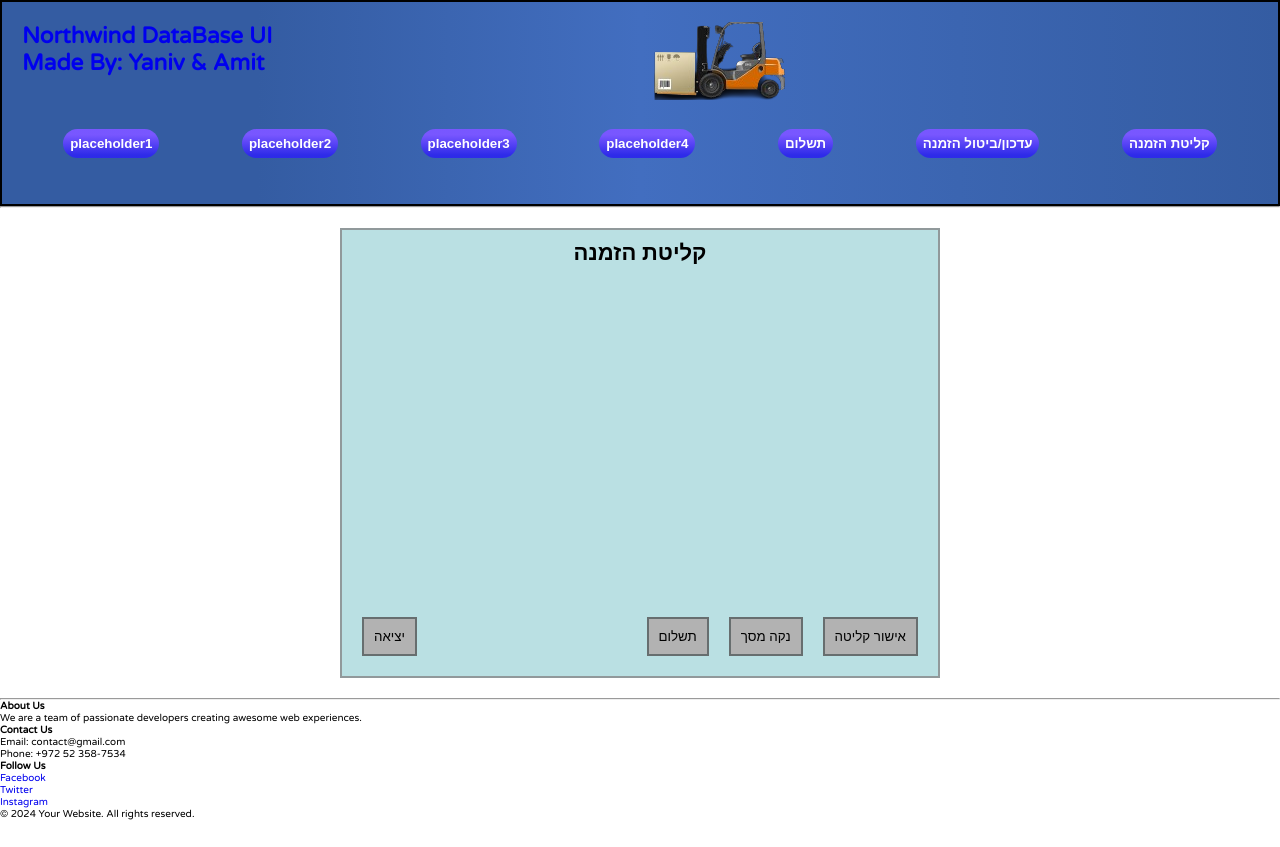
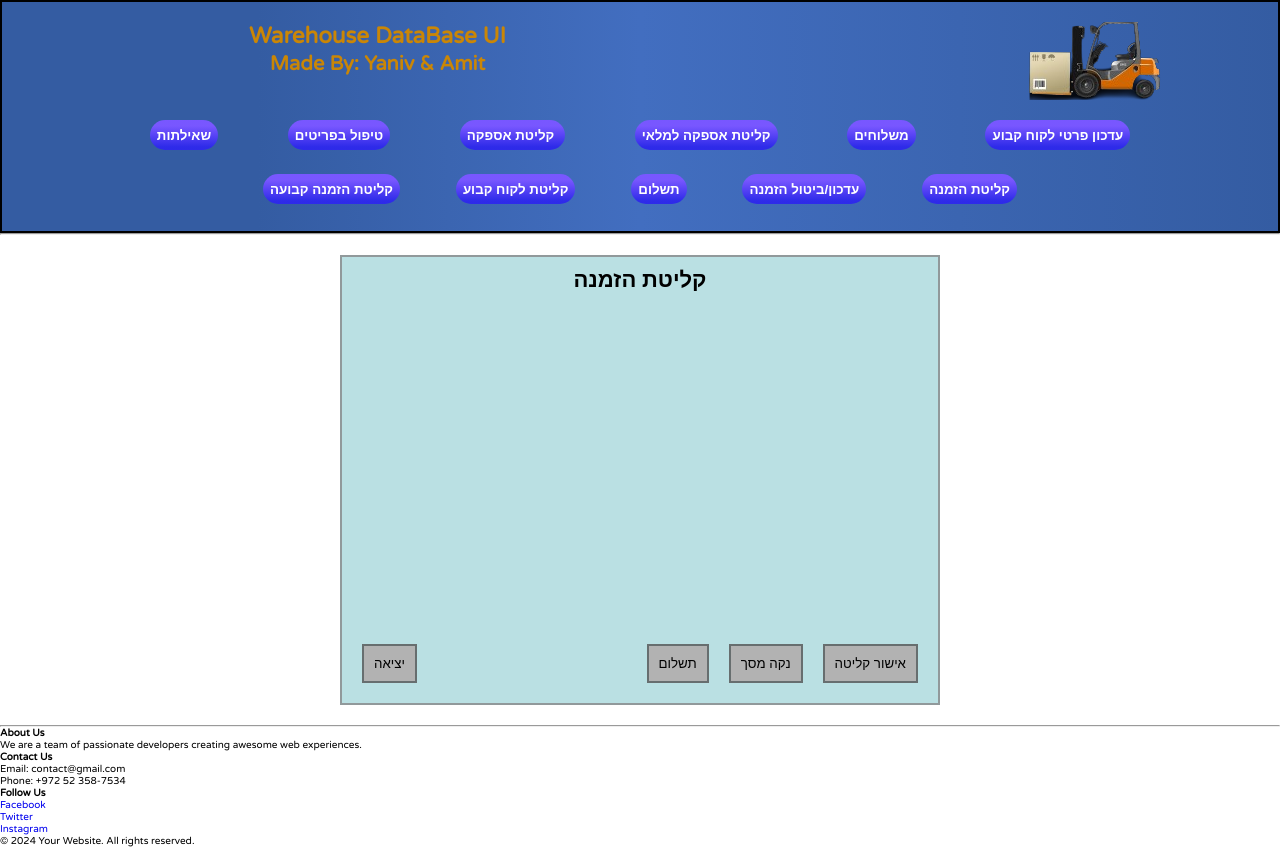
Before and after one commit to Yanivridel/WarehouseDataBaseUI, a plain HTML site: page Client/index.html in a window 1280 px wide. Before the commit the page ends 820 px from the top, so only its background shows below. Drawn offline with Linux system fonts and the light colour scheme.

Commit message:
forntend

```diff
--- a/Client/index.html
+++ b/Client/index.html
@@ -10,17 +10,23 @@
         <nav id="headerNav">
             <div class="container">
                 <div class="brandName">
-                    <a href="index.html"><h1>Northwind DataBase&nbsp;UI</h1></a>
+                    <h1><a href="index.html">Warehouse DataBase&nbsp;UI</a></h1>
                     <h2><a class="made-by" href="https://github.com/AgitAgit/co_project2/tree/Yaniv/Client">Made By: Yaniv & Amit</a></h2>
                 </div>
-                <a href="index.html" class="logo-img">
+                <a href="index.html" class="logoImg">
                     <img src="Assets/truckImg.png">
                 </a>
-                <div class="navButtons">
-                    <button>placeholder1</button>
-                    <button>placeholder2</button>
-                    <button>placeholder3</button>
-                    <button>placeholder4</button>
+                <div class="navButtonsRow2">
+                    <button>שאילתות</button>
+                    <button>טיפול&nbsp;בפריטים</button>
+                    <button>קליטת&nbsp;אספקה&nbsp;</button>
+                    <button>קליטת&nbsp;אספקה&nbsp;למלאי</button>
+                    <button>משלוחים</button>
+                    <button>עדכון&nbsp;פרטי&nbsp;לקוח&nbsp;קבוע</button>
+                </div>
+                <div class="navButtonsRow3">
+                    <button>קליטת&nbsp;הזמנה&nbsp;קבועה</button>
+                    <button>קליטת&nbsp;לקוח&nbsp;קבוע</button>
                     <button>תשלום</button>
                     <button>עדכון/ביטול&nbsp;הזמנה</button>
                     <button>קליטת&nbsp;הזמנה</button>
--- a/Client/style.css
+++ b/Client/style.css
@@ -1,4 +1,5 @@
 @import url('https://fonts.googleapis.com/css2?family=Varela+Round&display=swap'); /* HEBREW FONT */
+@import url('https://fonts.googleapis.com/css2?family=Lora:wght@400..700&family=Varela+Round&display=swap'); /* ENGLISH FONT */
 
 :root{
     --formBackground: #bae0e3;
@@ -7,7 +8,6 @@
     --outputBackground: #b3b5b5;
     --buttonBackground: #b2b2b2;
     --buttonBorder: #676e6f;
-
     /* Header Background*/
     --darkBlue: #345ca2;
     --lightBlue: #426ec0;
@@ -38,9 +38,6 @@ html {
 }
 
 
-
-
-
 /* HEADER */
 #headerNav {
     background: linear-gradient(to right, var(--darkBlue) 20%, var(--lightBlue) 50%, var(--darkBlue) 100%);
@@ -50,18 +47,24 @@ html {
     .container {
         display: grid;
         grid-template-columns: 1fr 1fr;
-        grid-template-rows: 1fr 1fr;
+        grid-template-rows: 3fr 2fr 2fr;
+        max-width: 1050px;
+        margin: 0 auto;
 
         .brandName {
             font-size: 1.5rem;
+            text-align: center;
+            h1 a, h2 a {
+                color: #ca8606;
+            }
+            h2 a {
+                font-size: 2rem;
+            }
         }
 
-        .navButtons {
-            grid-row: 2;
-            grid-column: 1 / -1; /* Take full row */
-            display: flex;
-            justify-content: space-around; /* EVEN SPACING */
-            margin: auto 0;
+        .logoImg {
+            margin-left: auto; /* Push to the right */
+        }
 
         button {
             background: linear-gradient(to bottom, var(--light-slate-blue) 20%, var(--light-royal-blue) 90%);
@@ -72,12 +75,26 @@ html {
             cursor: pointer;
             transition: background-color 0.3s ease, transform 0.3s ease;
             padding: 0.7rem;
+            margin: 0.7rem 0.7rem;
         }
 
         button:hover{
             background: linear-gradient(to bottom, var(--light-slate-blue) 20%, var(--purple) 90%);
             transform: translateY(-2px);
         }
+
+        .navButtonsRow2, .navButtonsRow3 {
+            grid-column: 1 / -1; /* Take full row */
+            display: flex;
+            justify-content: space-around; /* EVEN SPACING */
+            margin-top: 1rem;
+        }
+        .navButtonsRow2 {
+            grid-row: 2;
+        }
+        .navButtonsRow3 {
+            grid-row: 3;
+            padding: 0 12rem;
         }
     }
 }
```
Lines whose indentation alone changed are shown as unchanged.
